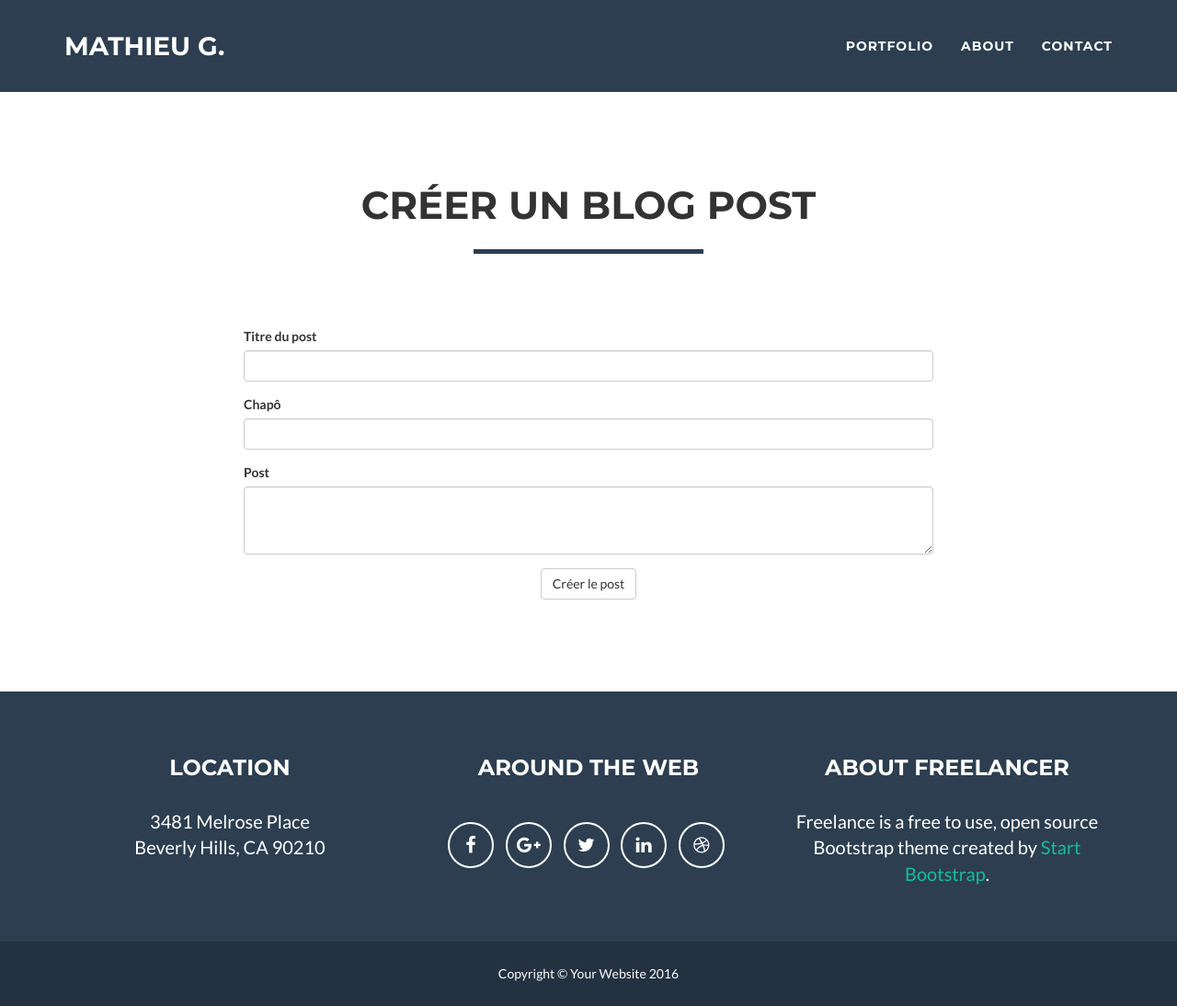
After one commit to Chekaviah/openclassrooms-projet-5, a PHP site: template views/blog/create.twig in a window 1280 px wide. The commit adds this page. Shown: the whole page at 92% size. Run offline with PHP 8.4, Linux system fonts and the light colour scheme; the template is opened without the code that fills it, so the values that code supplies are empty; some libraries are stand-ins or nearby versions.

Commit message:
add create post page

```diff
--- a/app/AbstractController.php
+++ b/app/AbstractController.php
@@ -1,5 +1,4 @@
 <?php
-
 namespace App;
 
 abstract class AbstractController
--- a/app/AbstractModel.php
+++ b/app/AbstractModel.php
@@ -1,5 +1,4 @@
 <?php
-
 namespace App;
 
 abstract class AbstractModel
--- a/app/Config.php
+++ b/app/Config.php
@@ -1,5 +1,4 @@
 <?php
-
 namespace App;
 
 class Config
--- a/app/Mailer.php
+++ b/app/Mailer.php
@@ -1,5 +1,4 @@
 <?php
-
 namespace App;
 
 use Swift_Mailer;
--- a/app/View.php
+++ b/app/View.php
@@ -1,5 +1,4 @@
 <?php
-
 namespace App;
 
 use Symfony\Component\HttpFoundation\Response;
@@ -16,6 +15,7 @@ class View
 		));
 		$twig->addExtension(new Twig_Extension_Debug());
 
+		$vars = array_merge($vars, ['csrf' => $_SESSION['csrf']]);
 		$template = $twig->render($template, $vars);
 
 		return new Response($template);
--- a/config/routes.php
+++ b/config/routes.php
@@ -7,5 +7,7 @@ use Blog\Controllers\BlogController;
 $routes = new RouteCollection();
 
 $routes->add('home', new Route('/', array('_controller' => array(new BlogController(), 'home'))));
+$routes->add('create', new Route('/create', array('_controller' => array(new BlogController(), 'create'))));
+$routes->add('create-post', new Route('/create-post', array('_controller' => array(new BlogController(), 'createPost'))));
 
 return $routes;
--- a/public/css/front.css
+++ b/public/css/front.css
@@ -7,6 +7,10 @@
 body {
 	font-family: 'Lato', 'Helvetica Neue', Helvetica, Arial, sans-serif;
 	overflow-x: hidden;
+}
+
+.xdebug-var-dump {
+	margin-top: 100px;
 }
 
 p {
@@ -593,3 +597,16 @@ fieldset[disabled] .btn-success.active {
 	opacity: 0;
 	display: none;
 }
+
+
+/**
+ *	POST CREATE
+ */
+
+#post-create {
+	padding-top: 200px;
+}
+
+#post-create form {
+	margin-top: 50px;
+}
--- /dev/null
+++ b/views/blog/create.twig
@@ -0,0 +1,38 @@
+{% extends "layout/front.twig" %}
+
+{% block title %}Créer un post{% endblock %}
+
+{% block content %}
+	<section id="post-create">
+		<div class="container">
+			<div class="row">
+				<div class="col-lg-12 text-center">
+					<h2>Créer un blog post</h2>
+					<hr class="star-primary">
+				</div>
+			</div>
+			<div class="row">
+				<div class="col-lg-8 col-lg-offset-2">
+					<form action="/create-post" method="post">
+						<div class="form-group">
+							<label for="post-title">Titre du post</label>
+							<input type="text" id="post-title" name="title" class="form-control" required>
+						</div>
+						<div class="form-group">
+							<label for="post-header">Chapô</label>
+							<input type="text" id="post-header" name="header" class="form-control" required>
+						</div>
+						<div class="form-group">
+							<label for="post-content">Post</label>
+							<textarea id="post-content" name="content" class="form-control" rows="3" required></textarea>
+						</div>
+						<div class="text-center">
+							<input type="hidden" name="csrf" value="{{ csrf }}">
+							<button type="submit" class="btn btn-default">Créer le post</button>
+						</div>
+					</form>
+				</div>
+			</div>
+		</div>
+	</section>
+{% endblock %}
--- a/views/blog/home.tpl
+++ b/views/blog/home.twig
@@ -1,9 +1,8 @@
-{% extends "layout/front.tpl" %}
+{% extends "layout/front.twig" %}
 
 {% block title %}Accueil{% endblock %}
 
 {% block content %}
-
 <!-- Header -->
 <header>
 	<div class="container">
```
Also changed, not shown: app/MysqlConnector.php (+6 -2 lines), config/routing.php (+23 -1 lines), src/Controllers/BlogController.php (+15 -3 lines), src/Managers/PostManager.php (+26 -11 lines), src/Models/Post.php (+0 -18 lines), views/layout/front.twig (renamed from views/layout/front.tpl).
